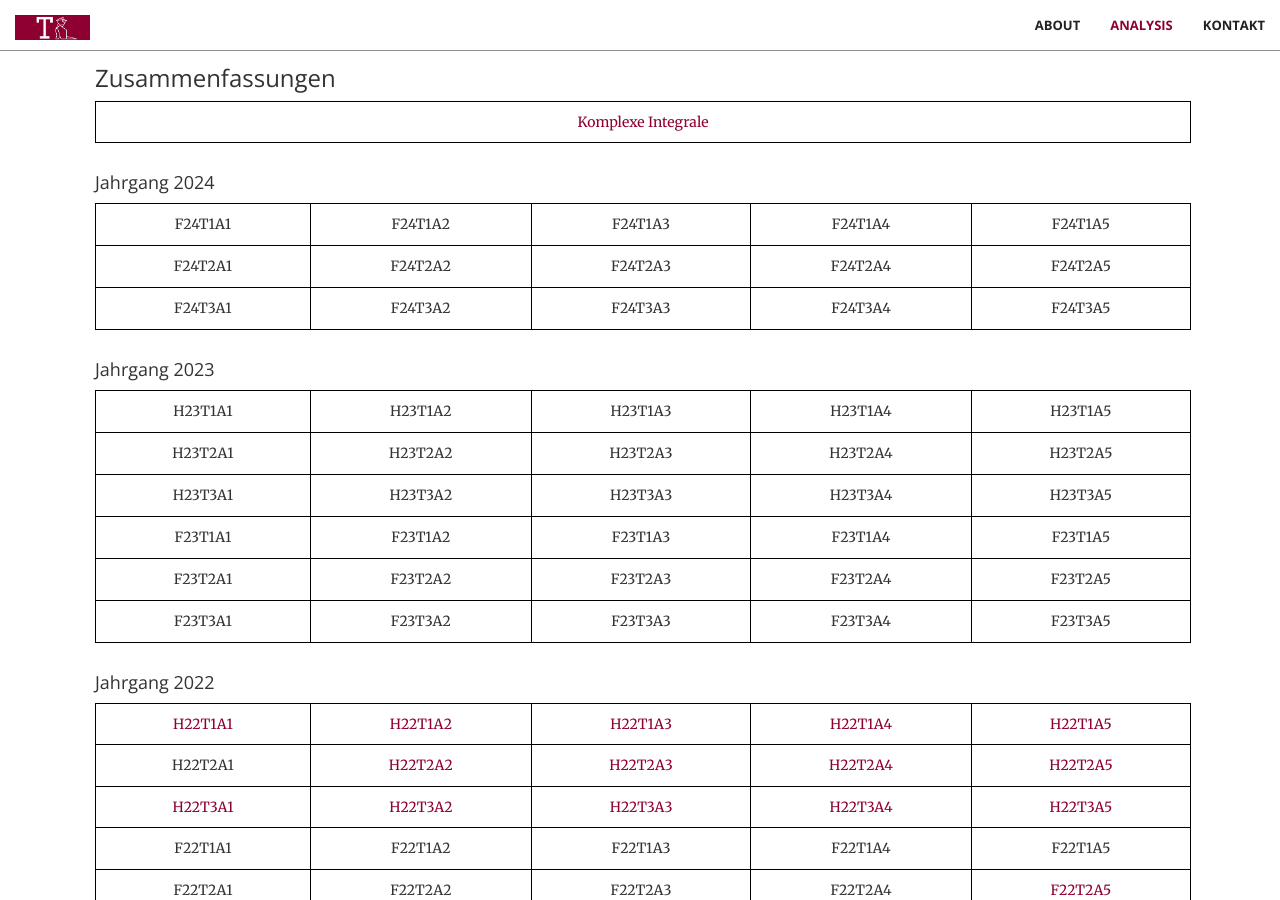
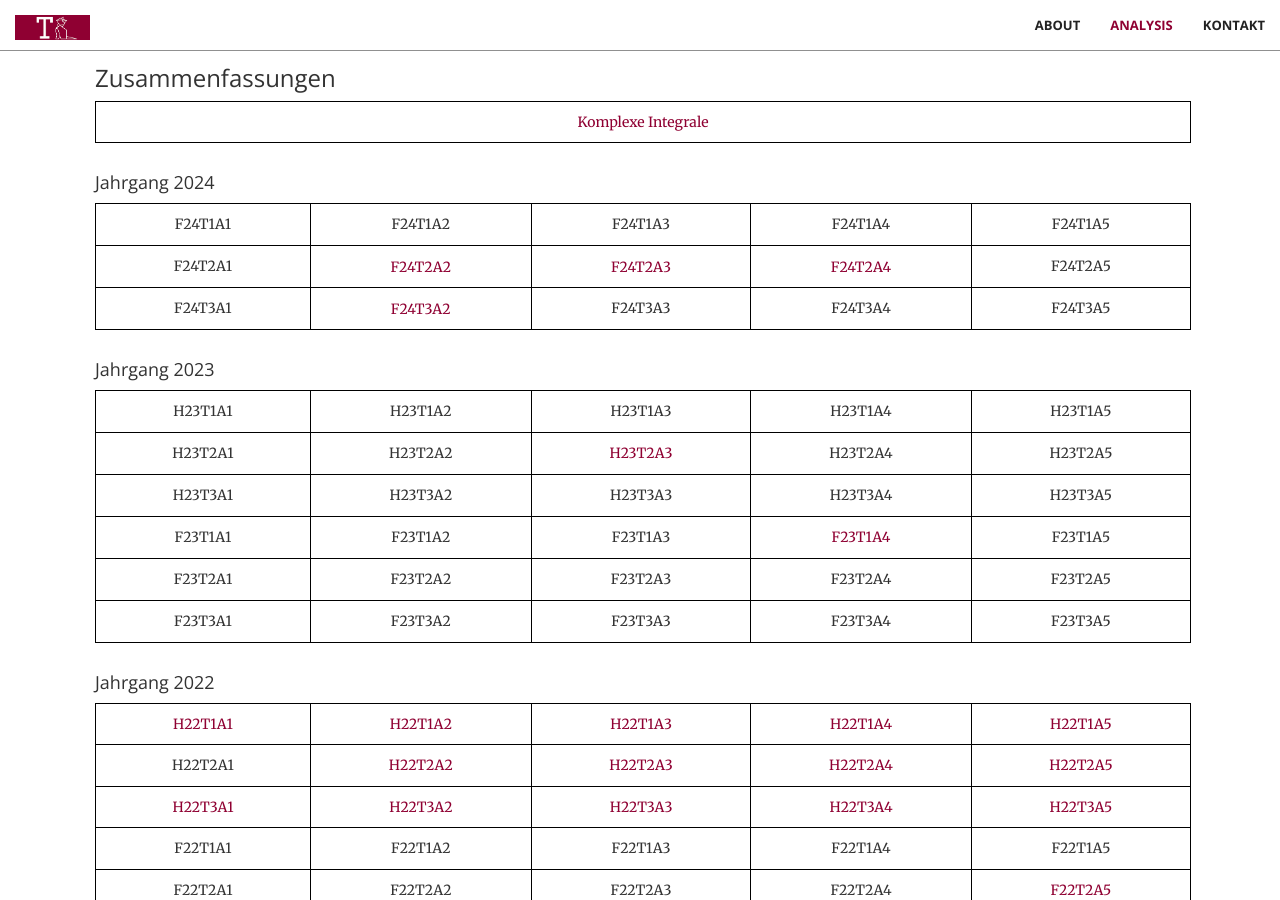
Before and after one commit to trabaldini/trabaldini.github.io, a Jekyll site: the page built from index.html, in a window 1280 px wide and 900 px high, scrolled down 1568 px. Built offline with Jekyll 4.4.1, drawn with Linux system fonts in a browser that asks for light colours; some web fonts are replaced.

Commit message:
adds more 23 and 24 solutions

```diff
--- a/_includes/math.html
+++ b/_includes/math.html
@@ -52,13 +52,13 @@
                                     <p>F24T2A1</p>
                                 </td>
                                 <td>
-                                    <p>F24T2A2</p>
+                                    <a href="aufg/F24T2A2_DGL.pdf" target="_blank">F24T2A2</a>
                                 </td>
                                 <td>
-                                    <p>F24T2A3</p>
+                                    <a href="aufg/F24T2A3_FT.pdf" target="_blank">F24T2A3</a>
                                 </td>
                                 <td>
-                                    <p>F24T2A4</p>
+                                    <a href="aufg/F24T2A4_DGL.pdf" target="_blank">F24T2A4</a>
                                 </td>
                                 <td>
                                     <p>F24T2A5</p>
@@ -69,7 +69,7 @@
                                     <p>F24T3A1</p>
                                 </td>
                                 <td>
-                                    <p>F24T3A2</p>
+                                    <a href="aufg/F24T3A2_DGL.pdf" target="_blank">F24T3A2</a>
                                 </td>
                                 <td>
                                     <p>F24T3A3</p>
@@ -113,7 +113,7 @@
                                     <p>H23T2A2</p>
                                 </td>
                                 <td>
-                                    <p>H23T2A3</p>
+                                    <a href="aufg/H23T2A3_DGL.pdf" target="_blank">H23T2A3</a>
                                 </td>
                                 <td>
                                     <p>H23T2A4</p>
@@ -150,7 +150,7 @@
                                     <p>F23T1A3</p>
                                 </td>
                                 <td>
-                                    <p>F23T1A4</p>
+                                    <a href="aufg/F23T1A4_FT.pdf" target="_blank">F23T1A4</a>
                                 </td>
                                 <td>
                                     <p>F23T1A5</p>
```
Also changed, not shown: 6 other files.
